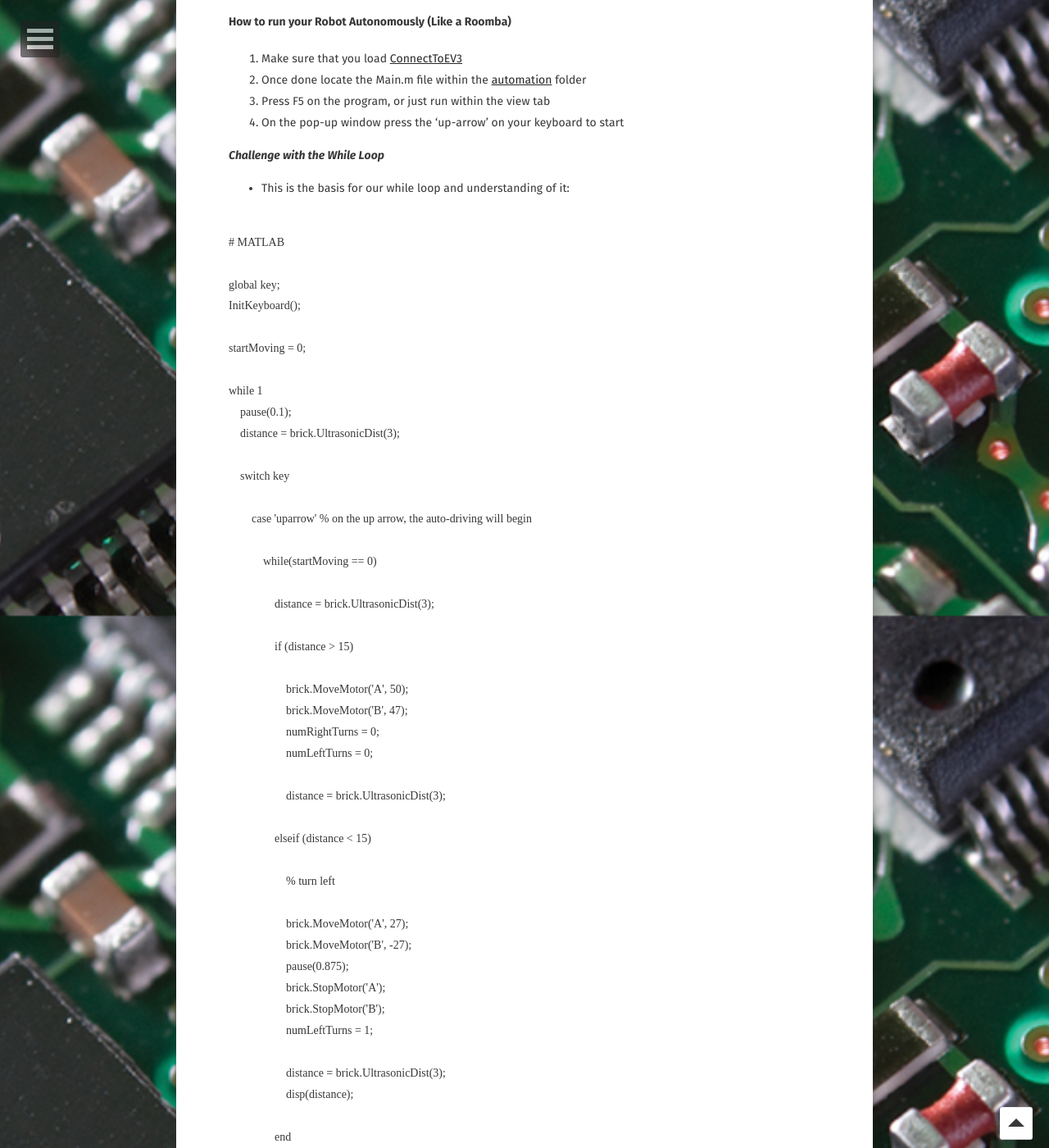
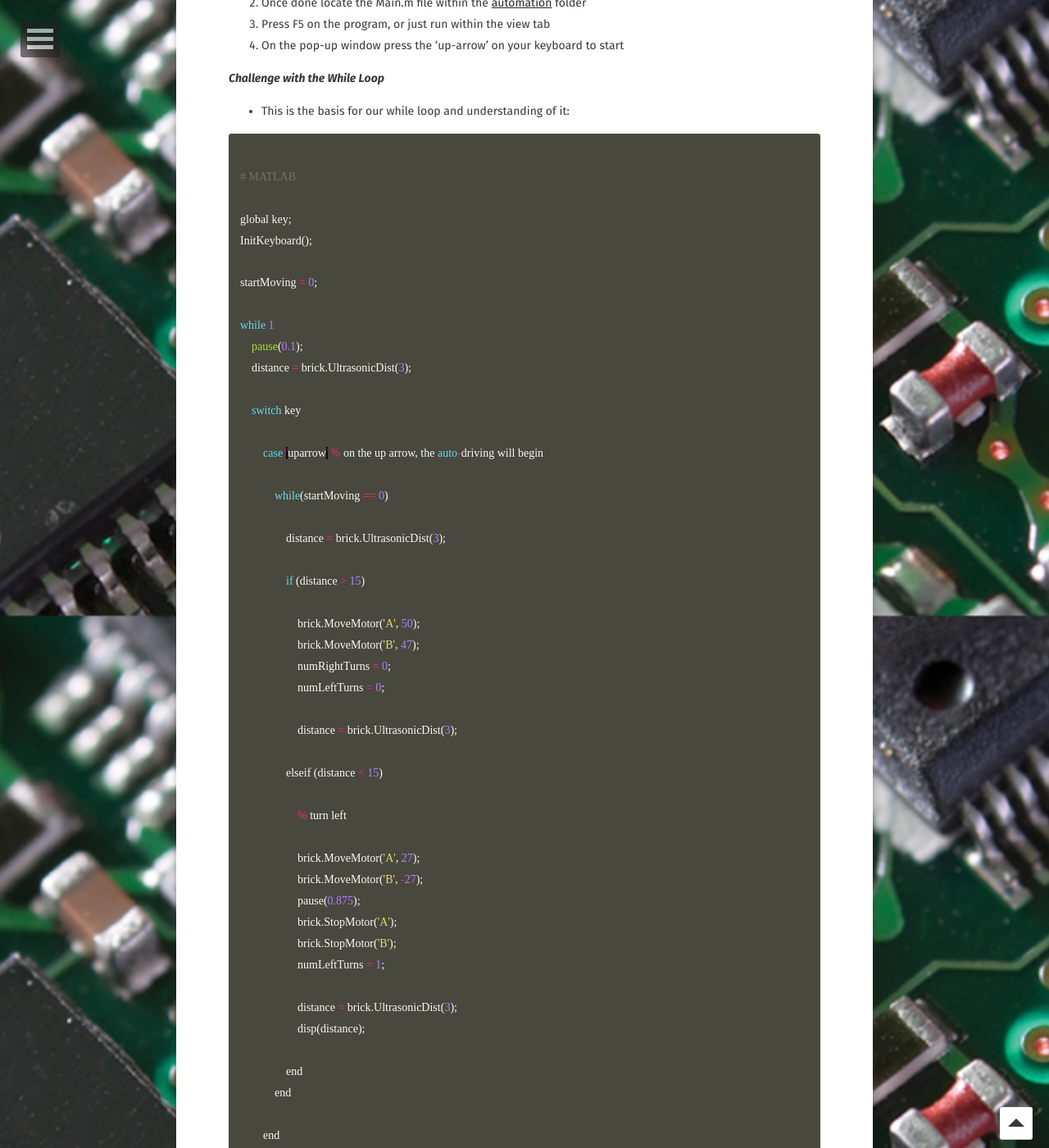
Before and after one commit to Markay12/MarkInfo-Projects, a Jekyll site: the page built from _posts/2019-08-22-mindstorm.md, in a window 1280 px wide and 1400 px high, scrolled down 3749 px. Shown: the whole window at 82% size. Built offline with Jekyll 4.4.1, drawn with Linux system fonts in a browser that asks for light colours; some web fonts are replaced; comment, search, counter and statistics services are not loaded; some of the changed text lies outside the part shown.

Commit message:
update links and add syntax highlights

````diff
--- a/_posts/2019-08-22-mindstorm.md
+++ b/_posts/2019-08-22-mindstorm.md
@@ -44,19 +44,16 @@ comments: true
 https://www.mathworks.com/help/supportpkg/legomindstormsev3io/ref/readcolor.html
 
 
-// How to start with automatic detection
-
+How to start with automatic detection:
 https://education.lego.com/en-us/lessons/mindstorms-ev3/object-detection#Planitem2
 
-//How to run the code
-
+How to run the code:
 https://makecode.mindstorms.com/reference/sensors/ultrasonic/on-event
 
-//set up collision alarm
-
+Set up collision alarm:
 https://www.mathworks.com/help/supportpkg/legomindstormsev3io/examples/build-a-collision-alarm-using-the-ev3-ultrasonic-sensor.html
 
-! To move the robot straight forward Motor B is 3 less power than A
+To move the robot straight forward Motor B is 3 less power than A
 
 
 
@@ -165,7 +162,7 @@ Working on the While loops was a struggle as we knew what we wanted the robot to
 
 * This is the basis for our while loop and understanding of it:
 
-``` MATLAB
+~~~c++
 
 # MATLAB
 
@@ -215,7 +212,7 @@ while 1
         end
     end
 end
-```
+~~~
 
 * Our first large problem was with the startMoving variable at the beginning. Without this the while loop would not run the way we want it to and would stop before the program would move through the while-loop
 * The next was the order in which to run through the while loop, much similar to ``` Exception ``` within Java, where the order in which you place certain loops matters. We need to make sure the robot moves further before it checks new locations
````
Also changed, not shown: other parts of _posts/2019-08-22-mindstorm.md (+1 -1 lines).
